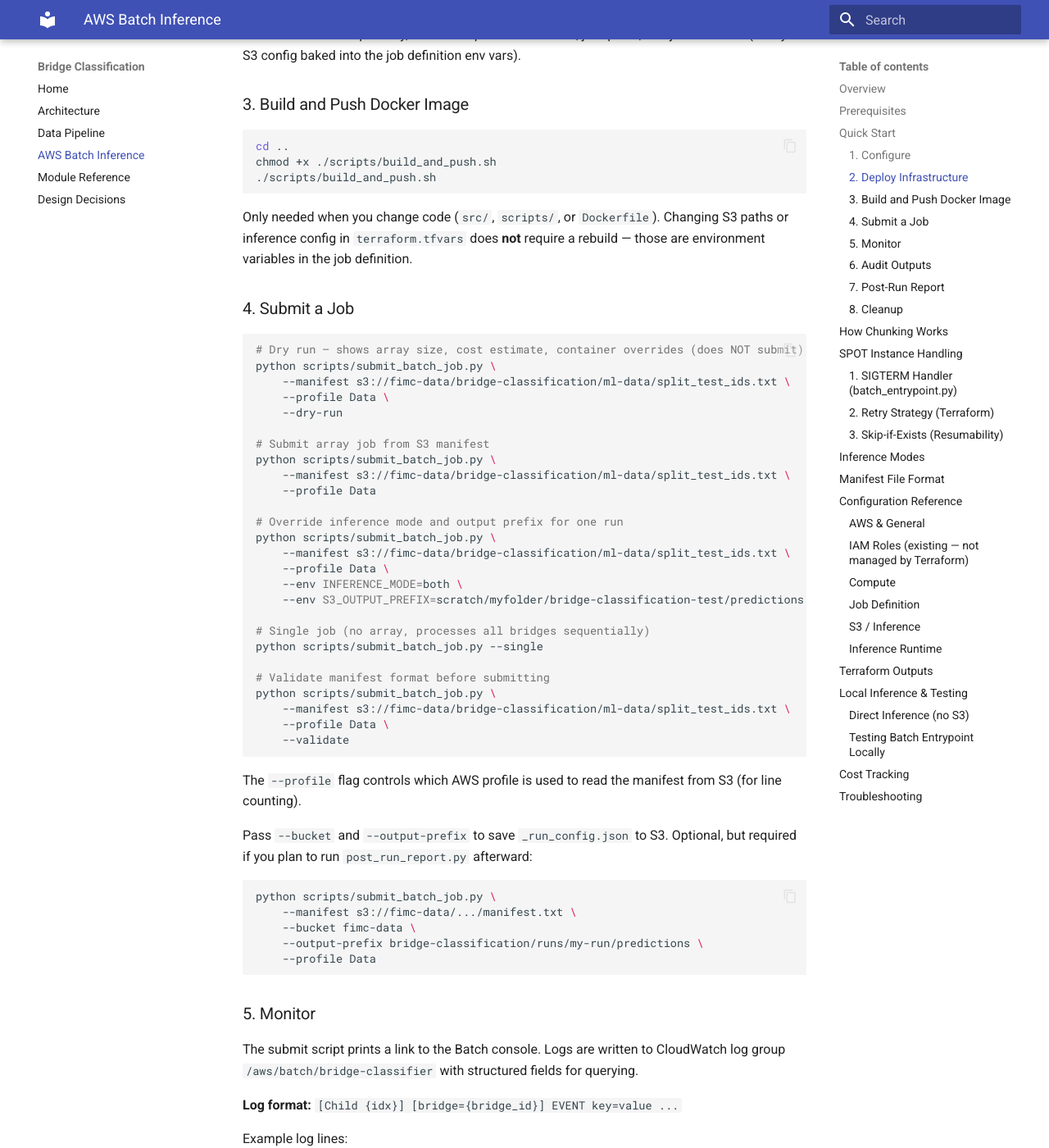
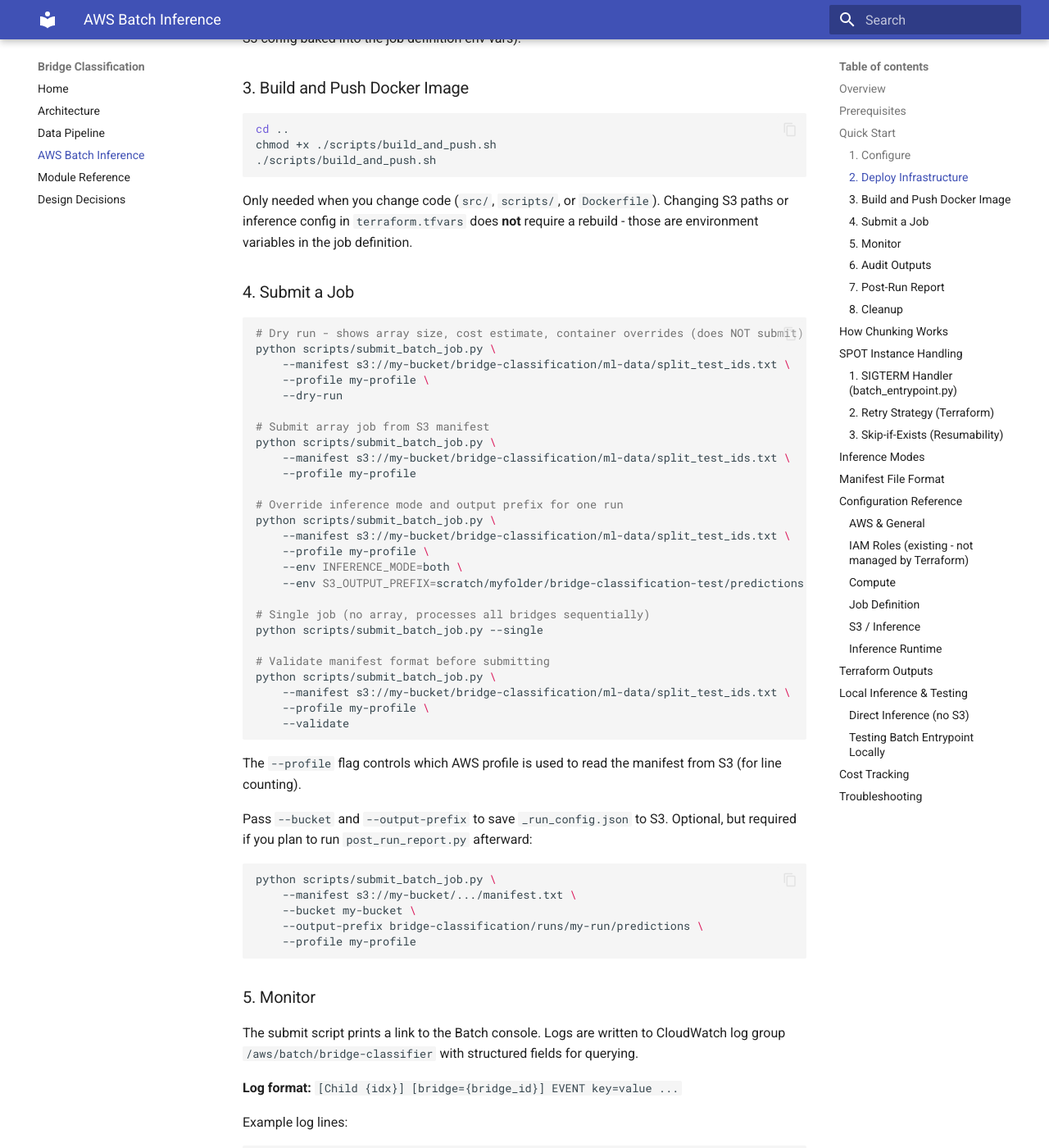
Before and after one commit to NGWPC/bridge-classification, an MkDocs documentation site: the page built from docs/aws-batch-inference.md, in a window 1280 px wide and 1400 px high, scrolled down 3045 px. Shown: the whole window at 82% size. Built offline with MkDocs 1.6.1 and Material for MkDocs 9.7.7, drawn with Linux system fonts in a browser that asks for light colours; some of the changed text lies outside the part shown.

````diff
--- a/docs/aws-batch-inference.md
+++ b/docs/aws-batch-inference.md
@@ -10,13 +10,13 @@ Each array child downloads the manifest and model, computes its chunk, then proc
 | File                                 | Purpose                                                            |
 | ------------------------------------ | ------------------------------------------------------------------ |
 | `terraform/`                         | Infrastructure as code (ECR, compute env, queue, job definition)   |
-| `terraform/terraform.tfvars`         | All configurable values — gitignored; copy from `.tfvars.example`  |
+| `terraform/terraform.tfvars`         | All configurable values - gitignored; copy from `.tfvars.example`  |
 | `terraform/terraform.tfvars.example` | Template with placeholder values for new setups                    |
 | `scripts/build_and_push.sh`          | Build Docker image and push to ECR                                 |
 | `scripts/submit_batch_job.py`        | Submit single or array batch jobs                                  |
-| `scripts/batch_entrypoint.py`        | Container entrypoint — per-bridge processing loop                  |
-| `scripts/audit_outputs.py`           | Post-run verification — checks all expected outputs exist in S3    |
-| `scripts/post_run_report.py`         | Post-run report — audit + CloudWatch aggregation + `_run_report.json` |
+| `scripts/batch_entrypoint.py`        | Container entrypoint - per-bridge processing loop                  |
+| `scripts/audit_outputs.py`           | Post-run verification - checks all expected outputs exist in S3    |
+| `scripts/post_run_report.py`         | Post-run report - audit + CloudWatch aggregation + `_run_report.json` |
 | `src/s3_client.py`                   | Generic S3 utilities (parse URIs, download/upload)                 |
 | `src/s3_paths.py`                    | Bridge-specific S3 path resolution (manifest → S3 keys)           |
 | `src/s3_audit.py`                    | Thread-pool S3 output auditor (used by audit_outputs and post_run_report) |
@@ -68,7 +68,7 @@ Each child processes bridges **one at a time** in a loop:
 - [Terraform](https://developer.hashicorp.com/terraform/install) installed
 - Docker installed (for building images)
 - Trained model checkpoint uploaded to S3
-- A manifest file listing bridges to process (one per line) — see [Manifest File Format](#manifest-file-format). Generated by `utils/split_data.py` (`split_test_ids.txt`) or `utils/prepare_run.py` for custom runs.
+- A manifest file listing bridges to process (one per line) - see [Manifest File Format](#manifest-file-format). Generated by `utils/split_data.py` (`split_test_ids.txt`) or `utils/prepare_run.py` for custom runs.
 
 ---
 
@@ -82,16 +82,17 @@ Copy the example and fill in your values (`terraform.tfvars` is gitignored):
 cp terraform/terraform.tfvars.example terraform/terraform.tfvars
 ```
 
-Edit `terraform/terraform.tfvars` with your S3 paths, model, and AWS settings. Examples below use `fimc-data` as the bucket — replace with your own:
+Edit `terraform/terraform.tfvars` with your S3 paths, model, and AWS settings.\
+Examples below use `my-bucket` as the bucket - replace with your own:
 
 ```hcl
 # terraform/terraform.tfvars
 
-# S3 / Inference config — change these for new runs
-s3_bucket        = "fimc-data"
+# S3 / Inference config - change these for new runs
+s3_bucket        = "my-bucket"
 s3_input_prefix  = "bridge-classification/ml-data/source"
-s3_manifest_uri  = "s3://fimc-data/bridge-classification/ml-data/split_test_ids.txt"
-s3_model_uri     = "s3://fimc-data/path/to/your-model.ckpt"
+s3_manifest_uri  = "s3://my-bucket/bridge-classification/ml-data/split_test_ids.txt"
+s3_model_uri     = "s3://my-bucket/path/to/your-model.ckpt"
 s3_output_prefix = "scratch/your-name/predictions"
 
 # Compute (optional tweaks)
@@ -99,7 +100,7 @@ use_spot       = true             # ~60-70% cost savings (auto-retries on interr
 instance_types = ["g4dn.xlarge"]
 max_vcpus      = 256
 
-# Inference runtime (defaults shown — override at submit time via --env if needed)
+# Inference runtime (defaults shown - override at submit time via --env if needed)
 inference_mode = "masked"         # "masked", "raw", or "both"
 bridge_timeout = 150              # per-bridge timeout in seconds
 retry_attempts = 3                # SPOT interruption retries
@@ -126,26 +127,26 @@ chmod +x ./scripts/build_and_push.sh
 ./scripts/build_and_push.sh
 ```
 
-Only needed when you change code (`src/`, `scripts/`, or `Dockerfile`). Changing S3 paths or inference config in `terraform.tfvars` does **not** require a rebuild — those are environment variables in the job definition.
+Only needed when you change code (`src/`, `scripts/`, or `Dockerfile`). Changing S3 paths or inference config in `terraform.tfvars` does **not** require a rebuild - those are environment variables in the job definition.
 
 ### 4. Submit a Job
 
 ```bash
-# Dry run — shows array size, cost estimate, container overrides (does NOT submit)
+# Dry run - shows array size, cost estimate, container overrides (does NOT submit)
 python scripts/submit_batch_job.py \
-    --manifest s3://fimc-data/bridge-classification/ml-data/split_test_ids.txt \
-    --profile Data \
+    --manifest s3://my-bucket/bridge-classification/ml-data/split_test_ids.txt \
+    --profile my-profile \
     --dry-run
 
 # Submit array job from S3 manifest
 python scripts/submit_batch_job.py \
-    --manifest s3://fimc-data/bridge-classification/ml-data/split_test_ids.txt \
-    --profile Data
+    --manifest s3://my-bucket/bridge-classification/ml-data/split_test_ids.txt \
+    --profile my-profile
 
 # Override inference mode and output prefix for one run
 python scripts/submit_batch_job.py \
-    --manifest s3://fimc-data/bridge-classification/ml-data/split_test_ids.txt \
-    --profile Data \
+    --manifest s3://my-bucket/bridge-classification/ml-data/split_test_ids.txt \
+    --profile my-profile \
     --env INFERENCE_MODE=both \
     --env S3_OUTPUT_PREFIX=scratch/myfolder/bridge-classification-test/predictions
 
@@ -154,8 +155,8 @@ python scripts/submit_batch_job.py --single
 
 # Validate manifest format before submitting
 python scripts/submit_batch_job.py \
-    --manifest s3://fimc-data/bridge-classification/ml-data/split_test_ids.txt \
-    --profile Data \
+    --manifest s3://my-bucket/bridge-classification/ml-data/split_test_ids.txt \
+    --profile my-profile \
     --validate
 ```
 
@@ -165,10 +166,10 @@ Pass `--bucket` and `--output-prefix` to save `_run_config.json` to S3. Optional
 
 ```bash
 python scripts/submit_batch_job.py \
-    --manifest s3://fimc-data/.../manifest.txt \
-    --bucket fimc-data \
+    --manifest s3://my-bucket/.../manifest.txt \
+    --bucket my-bucket \
     --output-prefix bridge-classification/runs/my-run/predictions \
-    --profile Data
+    --profile my-profile
 ```
 
 ### 5. Monitor
@@ -235,10 +236,10 @@ fields @timestamp, @message
 
 ```bash
 # Tail logs in terminal
-aws logs tail /aws/batch/bridge-classifier --follow --profile test-se
+aws logs tail /aws/batch/bridge-classifier --follow --profile my-profile
 
 # List running jobs
-aws batch list-jobs --job-queue bridge-classifier-inference-queue --job-status RUNNING --profile test-se
+aws batch list-jobs --job-queue bridge-classifier-inference-queue --job-status RUNNING --profile my-profile
 ```
 
 ### 6. Audit Outputs
@@ -248,22 +249,22 @@ After all children complete, verify that every expected output exists in S3:
 ```bash
 # Check all outputs exist
 python scripts/audit_outputs.py \
-    --manifest s3://fimc-data/bridge-classification/ml-data/split_test_ids.txt \
-    --bucket fimc-data \
+    --manifest s3://my-bucket/bridge-classification/ml-data/split_test_ids.txt \
+    --bucket my-bucket \
     --input-prefix bridge-classification/ml-data/source \
     --output-prefix scratch/myfolder/bridge-classification-test/predictions \
     --mode masked \
-    --profile Data
+    --profile my-profile
 
 # Write missing entries to a file for re-submission
 python scripts/audit_outputs.py \
-    --manifest s3://fimc-data/bridge-classification/ml-data/split_test_ids.txt \
-    --bucket fimc-data \
+    --manifest s3://my-bucket/bridge-classification/ml-data/split_test_ids.txt \
+    --bucket my-bucket \
     --input-prefix bridge-classification/ml-data/source \
     --output-prefix scratch/myfolder/bridge-classification-test/predictions \
     --mode masked \
     --write-missing missing.txt \
-    --profile Data
+    --profile my-profile
 
 # Tune concurrency (default: 200 threads)
 python scripts/audit_outputs.py ... --workers 100
@@ -272,13 +273,13 @@ python scripts/audit_outputs.py ... --workers 100
 If outputs are missing, upload the missing manifest and re-submit:
 
 ```bash
-aws s3 cp missing.txt s3://fimc-data/bridge-classification/missing_manifest.txt --profile Data
+aws s3 cp missing.txt s3://my-bucket/bridge-classification/missing_manifest.txt --profile my-profile
 python scripts/submit_batch_job.py \
-    --manifest s3://fimc-data/bridge-classification/missing_manifest.txt \
-    --profile Data
+    --manifest s3://my-bucket/bridge-classification/missing_manifest.txt \
+    --profile my-profile
 ```
 
-Re-submission is safe — skip-if-exists means already-completed bridges are skipped.
+Re-submission is safe - skip-if-exists means already-completed bridges are skipped.
 
 ### 7. Post-Run Report
 
@@ -286,11 +287,11 @@ After all children complete, generate a report with audit results, CloudWatch ag
 
 ```bash
 python scripts/post_run_report.py \
-    --bucket fimc-data \
+    --bucket my-bucket \
     --output-prefix bridge-classification/runs/my-run/predictions \
     --mode masked \
-    --profile Data \
-    --batch-profile test-se
+    --profile my-profile \
+    --batch-profile my-profile
 ```
 
 Use `--batch-profile` when your S3 and Batch/CloudWatch credentials are on different AWS profiles.
@@ -357,7 +358,7 @@ When AWS reclaims a SPOT instance, it sends SIGTERM with ~2 minutes before SIGKI
 
 ### 2. Retry Strategy (Terraform)
 
-The job definition includes `retry_strategy` that auto-retries on SPOT interruption (status reason `"Host EC2*"`) up to `retry_attempts` (default 3) times. Other failures (OOM, app errors) exit immediately — no wasted retries.
+The job definition includes `retry_strategy` that auto-retries on SPOT interruption (status reason `"Host EC2*"`) up to `retry_attempts` (default 3) times. Other failures (OOM, app errors) exit immediately - no wasted retries.
 
 ### 3. Skip-if-Exists (Resumability)
 
@@ -413,11 +414,11 @@ All variables are defined in `terraform/variables.tf` with defaults. Override th
 | Variable       | Default             | Description                          |
 | -------------- | ------------------- | ------------------------------------ |
 | `aws_region`   | `us-east-1`         | AWS region                           |
-| `aws_profile`  | `test-se`           | AWS CLI profile (used for Batch API) |
+| `aws_profile`  | `my-profile`           | AWS CLI profile (used for Batch API) |
 | `project_name` | `bridge-classifier` | Prefix for all resource names        |
 
 
-### IAM Roles (existing — not managed by Terraform)
+### IAM Roles (existing - not managed by Terraform)
 
 
 | Variable                 | Description                                            |
@@ -500,7 +501,7 @@ terraform output
 
 Use `src/inference.py` to run inference on local files without any S3 or Batch setup. The model is loaded once and reused for all files. Requires an NVIDIA GPU (spconv-cu120).
 
-**Single file, masked mode** (default — bridge deck overlaid on original lidar):
+**Single file, masked mode** (default - bridge deck overlaid on original lidar):
 
 ```bash
 python src/inference.py \
@@ -555,11 +556,11 @@ Test the full S3-based entrypoint locally before submitting to Batch:
 
 ```bash
 # Set env vars to simulate Batch
-export AWS_PROFILE=Data
-export S3_BUCKET=fimc-data
+export AWS_PROFILE=my-profile
+export S3_BUCKET=my-bucket
 export S3_INPUT_PREFIX=bridge-classification/ml-data/source
-export S3_MANIFEST_URI=s3://fimc-data/bridge-classification/test_manifest.txt
-export S3_MODEL_URI=s3://fimc-data/bridge-classification/models/v3/epoch=35.ckpt
+export S3_MANIFEST_URI=s3://my-bucket/bridge-classification/test_manifest.txt
+export S3_MODEL_URI=s3://my-bucket/bridge-classification/models/v3/epoch=35.ckpt
 export S3_OUTPUT_PREFIX=scratch/your-name/predictions-test
 export ARRAY_SIZE=1
 export AWS_BATCH_JOB_ARRAY_INDEX=0
@@ -578,9 +579,9 @@ All Batch resources are tagged with `Project = bridge-classifier`. Tags propagat
 
 **Estimated costs** (printed by submit script with `--dry-run`):
 
-- g4dn.xlarge SPOT: ~$0.234/hr per child (fluctuates — check https://aws.amazon.com/ec2/spot/pricing/)
+- g4dn.xlarge SPOT: ~$0.234/hr per child (fluctuates - check https://aws.amazon.com/ec2/spot/pricing/)
 - Per-bridge inference: 2-5 seconds typical (varies with point cloud size)
-- The submit script's cost estimate is based on child compute time only. Actual AWS billing includes instance startup overhead, SPOT idle time, and minimum billing increments — expect 3-5x the estimate. Use Cost Explorer filtered by `Project` tag for actual spend.
+- The submit script's cost estimate is based on child compute time only. Actual AWS billing includes instance startup overhead, SPOT idle time, and minimum billing increments - expect 3-5x the estimate. Use Cost Explorer filtered by `Project` tag for actual spend.
 
 ---
 
````
Also changed, not shown: README.md (+21 -17 lines), docs/architecture.md (+31 -66 lines), docs/data-pipeline.md (+24 -34 lines), docs/decisions.md (+7 -7 lines), docs/module-reference.md (+23 -21 lines), 5 other files.
